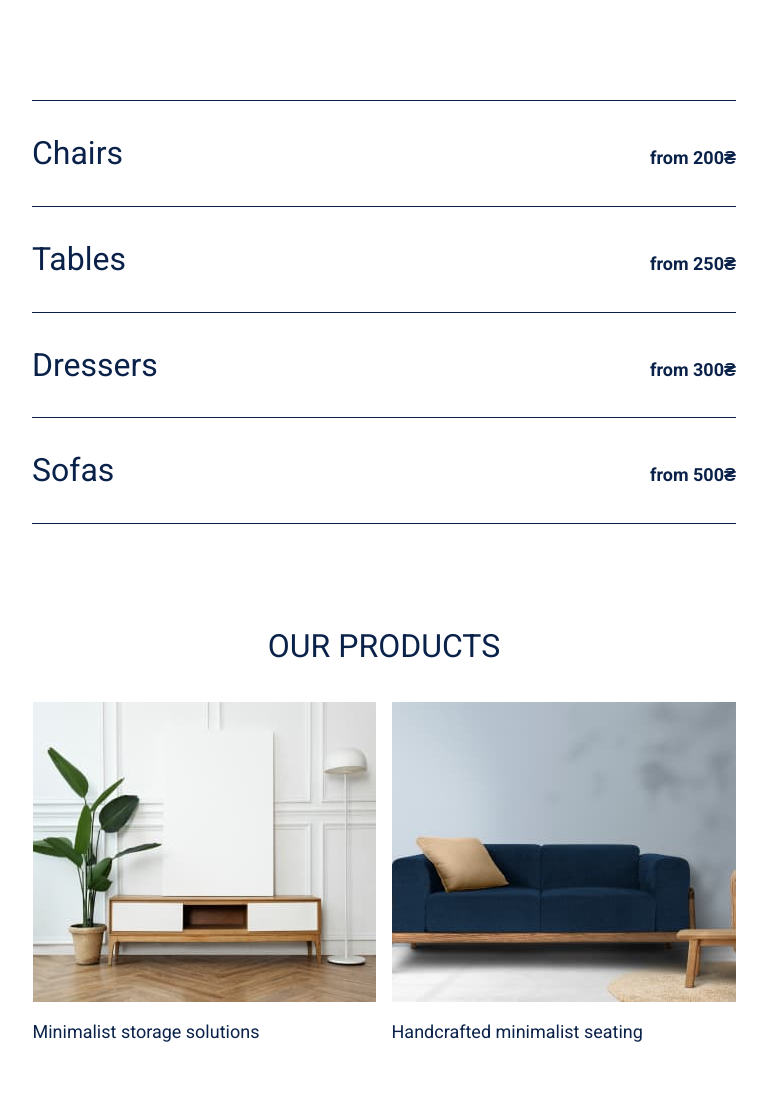
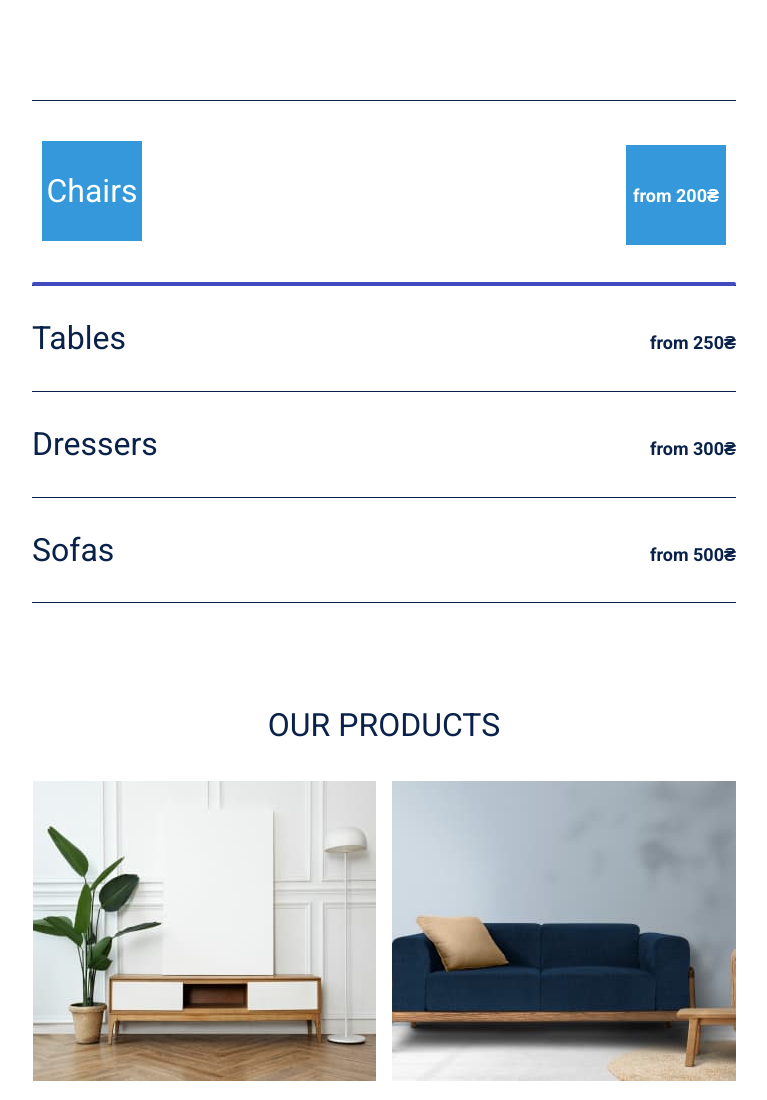
Before and after one commit to Alexandra100layrenko/project_html-css, a plain HTML site: page price.html in a window 1280 px wide. Shown: the top 1100 px of the page, without its empty margins (256-1023 px from the left). Drawn offline with nearby package versions, Linux system fonts and the light colour scheme.

Commit message:
update all

```diff
--- a/css/styles.css
+++ b/css/styles.css
@@ -110,6 +110,48 @@ body{
   text-align: right;
   color: #0A224A;
 }
+/*===== HOVER=====*/
+.current{
+  position: relative;
+  color: #404bbf;
+  transition: color 250ms cubic-bezier(0.4, 0, 0.2, 1);
+}
+.current::before{
+  content: '';
+  position: absolute;
+  left: 0;
+  bottom: -1px;
+  width: 100%;
+  height: 4px;
+  border-radius: 50%;
+  background-color: #404bbf;
+  color: #404bbf;
+  border-radius: 2px;
+  transition: color 250ms cubic-bezier(0.4, 0, 0.2, 1);
+}
+
+
+.zoom-container {
+  display: flex;
+}
+
+.zoom-element {
+  width: 100px;
+  height: 100px;
+  background-color: #3498db;
+  margin: 10px;
+  display: flex;
+  align-items: center;
+  justify-content: center;
+  color: #fff;
+  font-size: 16px;
+  cursor: pointer;
+  transition: transform 0.3s ease;
+}
+
+.zoom-element:hover {
+  transform: scale(1.2);
+}
 
 /*================== SECTION-4 ================*/
 
--- a/price.html
+++ b/price.html
@@ -18,7 +18,7 @@
   <section class="plan-container container">
     <h2 class="sub-title-plan visually-hidden">Product price</h2>
     <ul class="plan-list">
-      <li class="plan-item"><h2 class="plan-text">Chairs</h2><p class="plan-options">from 200₴</p></li>
+      <li class="plan-item zoom-container current"><h2 class="plan-text zoom-element">Chairs</h2><p class="plan-options zoom-element">from 200₴</p></li>
       <li class="plan-item"><h2 class="plan-text">Tables</h2><p class="plan-options">from 250₴</p></li>
       <li class="plan-item"><h2 class="plan-text">Dressers</h2><p class="plan-options">from 300₴</p></li>
       <li class="plan-item"><h2 class="plan-text">Sofas</h2><p class="plan-options">from 500₴</p></li>
```
